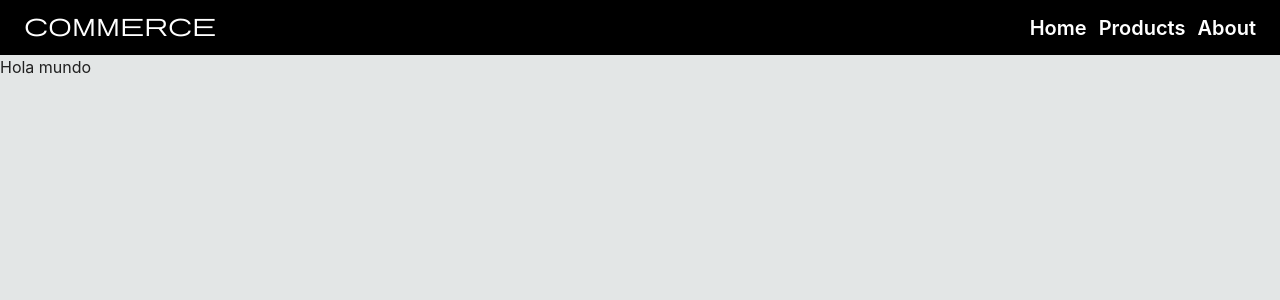
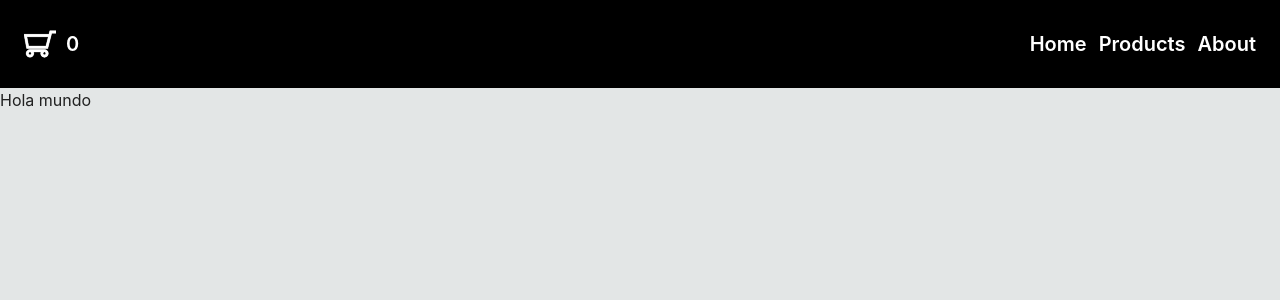
Before and after one commit to abuid123/ProyectoFinal-CoderHouse, a React (Vite) app in the folder ecommerce/: page / in a window 1280 px wide. Shown: the top 300 px of the page. Built offline with nearby package versions, Linux system fonts and the light colour scheme.

Commit message:
se modifica la estructura de archivos

```diff
--- a/ecommerce/src/App.jsx
+++ b/ecommerce/src/App.jsx
@@ -1,6 +1,6 @@
 import './App.css'
-import { NavBar } from './components/NavBar'
-import { ItemListContainer } from './components/ItemListContainer'
+import { NavBar } from './components/NavBar/NavBar'
+import { ItemListContainer } from './components/ItemListContainer/ItemListContainer'
 function App () {
 
   return (
--- a/ecommerce/src/components/CartWidget.jsx
+++ /dev/null
@@ -1,9 +0,0 @@
-export const CartWidget = () => {
-  return (
-    <>
-      <span className="material-symbols-outlined">
-        COMMERCE
-      </span>
-    </>
-  );
-};
--- /dev/null
+++ b/ecommerce/src/components/CartWidget/CartWidget.css
@@ -0,0 +1,10 @@
+.cart {
+  display: inline-block;
+  vertical-align: middle;
+}
+
+.numeroWidget {
+  margin-left: 10px;
+  display: inline-block;
+  vertical-align: middle;
+}
--- /dev/null
+++ b/ecommerce/src/components/CartWidget/CartWidget.jsx
@@ -0,0 +1,10 @@
+import cart from './assets/cart.svg';
+import './CartWidget.css';
+export const CartWidget = () => {
+  return (
+    <>
+      <img src={cart} alt="cart-widget" className='cart' />
+      <span className='numeroWidget'>0</span>
+    </>
+  );
+};
--- a/ecommerce/src/components/NavBar.jsx
+++ b/ecommerce/src/components/NavBar/NavBar.jsx
@@ -1,4 +1,4 @@
-import { CartWidget } from "./CartWidget";
+import { CartWidget } from "../CartWidget/CartWidget";
 
 export const NavBar = () => {
   return (
@@ -6,7 +6,7 @@ export const NavBar = () => {
       <div className="container mx-auto px-6 py-3">
         <div className="flex justify-between items-center">
           <div className="text-xl font-semibold text-white">
-            <CartWidget />
+            <CartWidget brandText="ECOMMERCE" />
           </div>
           <div className="flex items-center">
             <a className="text-xl font-semibold text-white" href="#">
```
Also changed, not shown: ecommerce/src/components/CartWidget/assets/cart.svg (added), ecommerce/src/components/ItemListContainer/ItemListContainer.jsx (renamed from ecommerce/src/components/ItemListContainer.jsx).
